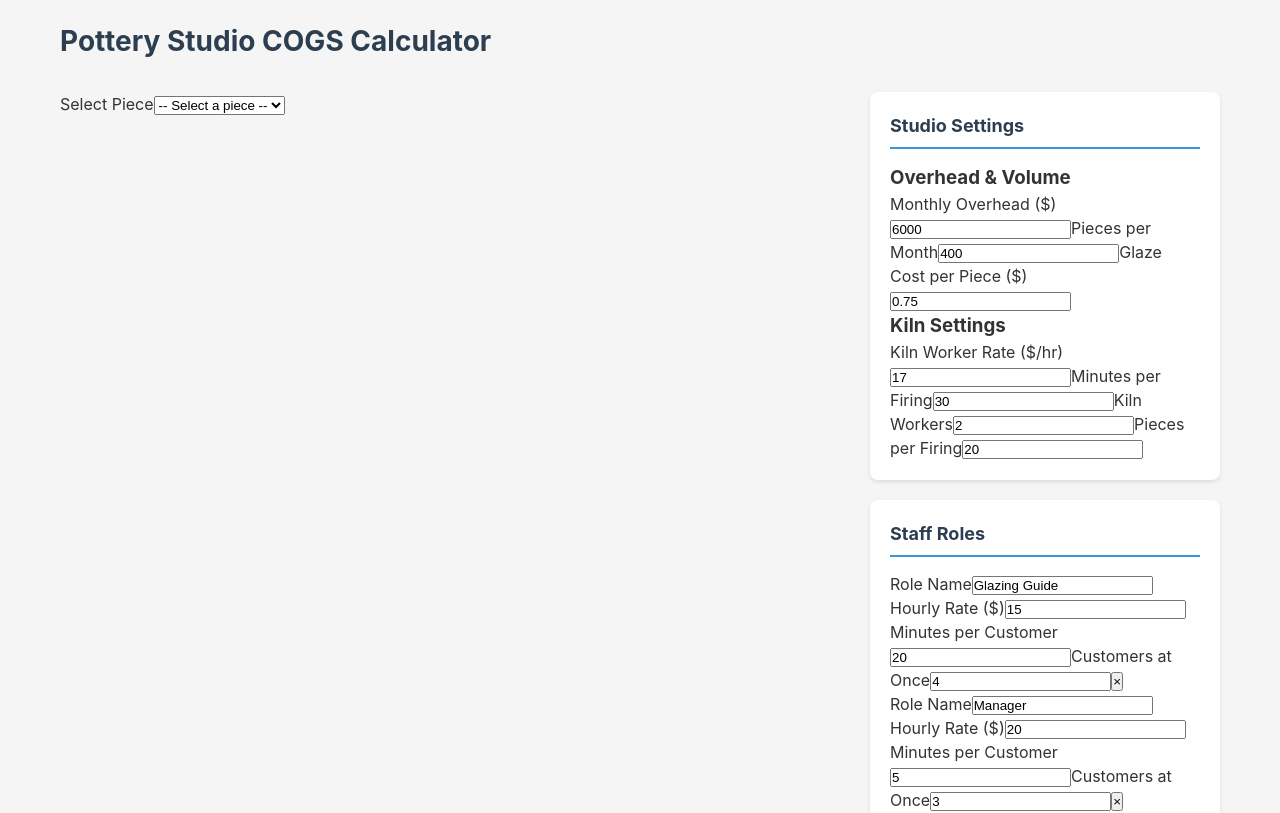
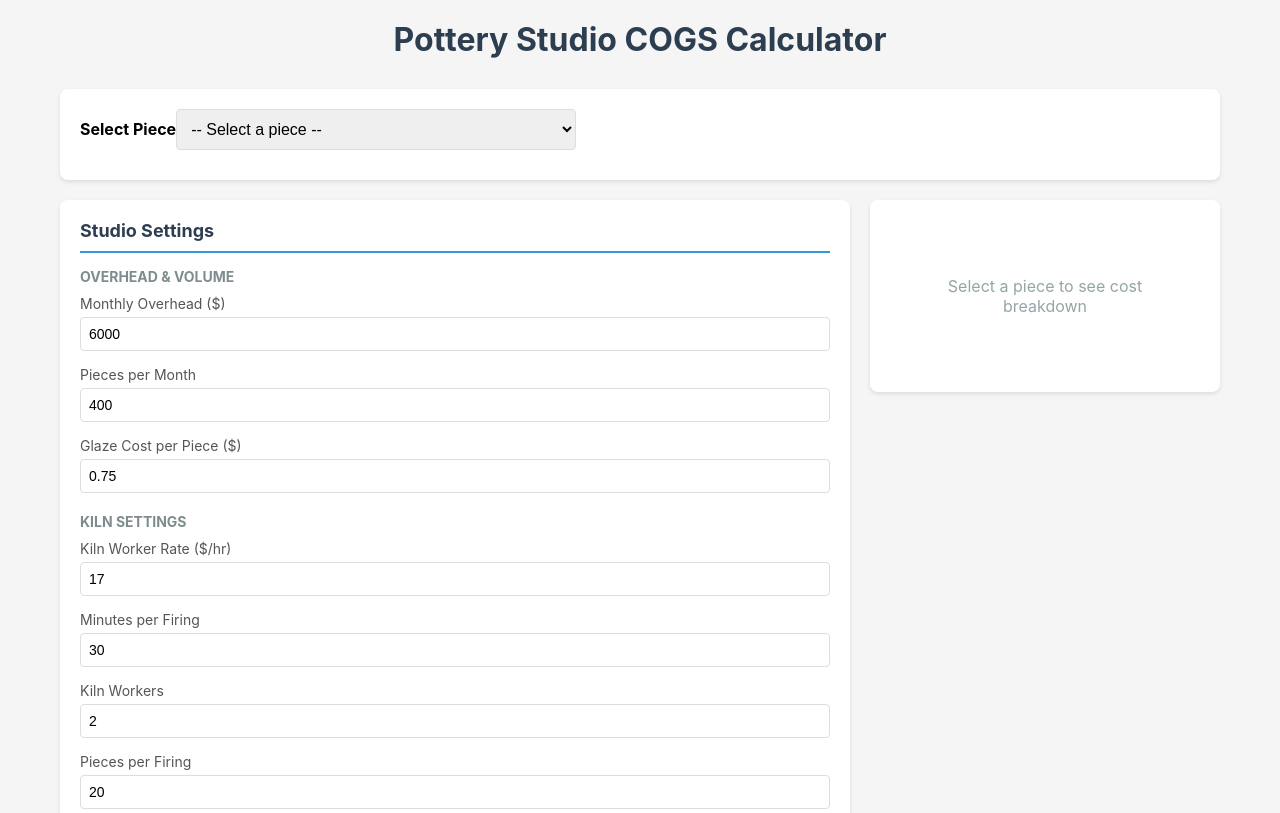
Before and after one commit to trg404/CogsCalculator, a React (Vite) app in the folder web/: page / in a window 1280 px wide. Shown: the top 813 px of the page. Built offline with nearby package versions, Linux system fonts and the light colour scheme.

Commit message:
style(pottery): update CSS for pottery studio layout

```diff
--- a/web/src/App.css
+++ b/web/src/App.css
@@ -1,14 +1,12 @@
 * {
   box-sizing: border-box;
-  margin: 0;
-  padding: 0;
 }
 
 body {
-  font-family: -apple-system, BlinkMacSystemFont, 'Segoe UI', Roboto, Oxygen, Ubuntu, sans-serif;
+  font-family: -apple-system, BlinkMacSystemFont, 'Segoe UI', Roboto, sans-serif;
+  margin: 0;
+  padding: 0;
   background: #f5f5f5;
-  color: #333;
-  line-height: 1.5;
 }
 
 .app {
@@ -18,28 +16,42 @@ body {
 }
 
 header {
+  text-align: center;
   margin-bottom: 30px;
 }
 
 header h1 {
-  font-size: 28px;
   color: #2c3e50;
+  margin: 0;
 }
 
 main {
   display: grid;
   grid-template-columns: 1fr 350px;
-  gap: 30px;
+  gap: 20px;
 }
 
-@media (max-width: 900px) {
-  main {
-    grid-template-columns: 1fr;
-  }
+.calculator-section {
+  grid-column: 1 / -1;
+  background: white;
+  padding: 20px;
+  border-radius: 8px;
+  box-shadow: 0 2px 4px rgba(0,0,0,0.1);
+}
 
-  aside {
-    order: -1;
-  }
+.calculator-section label {
+  display: block;
+  font-weight: bold;
+  margin-bottom: 10px;
+}
+
+.calculator-section select {
+  width: 100%;
+  max-width: 400px;
+  padding: 10px;
+  font-size: 16px;
+  border: 1px solid #ddd;
+  border-radius: 4px;
 }
 
 .forms-container {
@@ -50,180 +62,154 @@ main {
 
 .form-section {
   background: white;
+  padding: 20px;
   border-radius: 8px;
-  padding: 20px;
-  box-shadow: 0 2px 4px rgba(0, 0, 0, 0.1);
+  box-shadow: 0 2px 4px rgba(0,0,0,0.1);
 }
 
 .form-section h2 {
+  margin: 0 0 15px 0;
+  color: #2c3e50;
   font-size: 18px;
-  margin-bottom: 15px;
-  color: #2c3e50;
   border-bottom: 2px solid #3498db;
-  padding-bottom: 8px;
+  padding-bottom: 10px;
 }
 
-.form-card {
-  background: #f8f9fa;
-  border-radius: 6px;
-  padding: 15px;
-  margin-bottom: 15px;
+.form-section h3 {
+  margin: 15px 0 10px 0;
+  color: #7f8c8d;
+  font-size: 14px;
+  text-transform: uppercase;
 }
 
-.form-card-header {
-  display: flex;
-  justify-content: space-between;
-  align-items: center;
-  margin-bottom: 12px;
-  font-weight: 600;
-  color: #555;
+.settings-group {
+  margin-bottom: 20px;
 }
 
-.form-group {
-  margin-bottom: 12px;
+.form-section label {
+  display: block;
+  margin-bottom: 15px;
+  color: #555;
+  font-size: 14px;
 }
 
-.form-group label {
+.form-section input {
   display: block;
-  font-size: 13px;
-  font-weight: 500;
-  color: #666;
-  margin-bottom: 4px;
-}
-
-.form-group input {
   width: 100%;
-  padding: 8px 12px;
+  padding: 8px;
+  margin-top: 5px;
   border: 1px solid #ddd;
   border-radius: 4px;
   font-size: 14px;
 }
 
-.form-group input:focus {
+.form-section input:focus {
   outline: none;
   border-color: #3498db;
-  box-shadow: 0 0 0 2px rgba(52, 152, 219, 0.2);
 }
 
-.form-row {
+.piece-row,
+.role-row {
   display: grid;
-  grid-template-columns: 1fr 1fr;
-  gap: 12px;
-}
-
-.ingredients-section {
-  margin: 15px 0;
-}
-
-.ingredients-section h4 {
-  font-size: 14px;
-  color: #555;
+  grid-template-columns: repeat(auto-fit, minmax(120px, 1fr)) auto;
+  gap: 10px;
+  align-items: end;
+  padding: 10px;
+  background: #f9f9f9;
+  border-radius: 4px;
   margin-bottom: 10px;
 }
 
-.ingredient-row {
-  display: grid;
-  grid-template-columns: 2fr 1fr 1fr auto;
-  gap: 8px;
-  align-items: end;
-  margin-bottom: 8px;
+.piece-row button,
+.role-row button {
+  padding: 8px 12px;
+  background: #e74c3c;
+  color: white;
+  border: none;
+  border-radius: 4px;
+  cursor: pointer;
+  font-size: 16px;
 }
 
-.ingredient-row .form-group {
-  margin-bottom: 0;
-}
-
-.add-btn {
+.form-section > button {
+  margin-top: 10px;
+  padding: 10px 20px;
   background: #3498db;
   color: white;
   border: none;
-  padding: 10px 16px;
   border-radius: 4px;
   cursor: pointer;
   font-size: 14px;
-  font-weight: 500;
 }
 
-.add-btn:hover {
+.form-section > button:hover {
   background: #2980b9;
 }
 
-.add-btn.small {
-  padding: 6px 12px;
-  font-size: 13px;
+/* Breakdown Panel */
+.breakdown-panel {
+  background: white;
+  padding: 20px;
+  border-radius: 8px;
+  box-shadow: 0 2px 4px rgba(0,0,0,0.1);
+  position: sticky;
+  top: 20px;
+  height: fit-content;
 }
 
-.remove-btn {
-  background: #e74c3c;
-  color: white;
-  border: none;
-  width: 28px;
-  height: 28px;
-  border-radius: 4px;
-  cursor: pointer;
+.breakdown-panel h2 {
+  margin: 0 0 20px 0;
+  color: #2c3e50;
   font-size: 18px;
-  line-height: 1;
 }
 
-.remove-btn:hover {
-  background: #c0392b;
+.breakdown-panel .placeholder {
+  color: #95a5a6;
+  text-align: center;
+  padding: 40px 20px;
 }
 
-.remove-btn.small {
-  width: 24px;
-  height: 24px;
-  font-size: 16px;
-}
-
-/* Results Panel */
-.results-panel {
-  background: white;
-  border-radius: 8px;
-  padding: 20px;
-  box-shadow: 0 2px 4px rgba(0, 0, 0, 0.1);
-  position: sticky;
-  top: 20px;
-}
-
-.results-panel h2 {
-  font-size: 18px;
+.breakdown-section {
   margin-bottom: 15px;
-  color: #2c3e50;
-  border-bottom: 2px solid #27ae60;
-  padding-bottom: 8px;
-}
-
-.results-panel h3 {
-  font-size: 14px;
-  color: #666;
-  margin: 15px 0 8px;
-}
-
-.results-section {
-  margin-bottom: 15px;
-}
-
-.result-item {
-  display: flex;
-  justify-content: space-between;
-  padding: 6px 0;
-  font-size: 14px;
+  padding-bottom: 15px;
   border-bottom: 1px solid #eee;
 }
 
-.result-item:last-child {
-  border-bottom: none;
+.breakdown-section h3 {
+  margin: 0 0 10px 0;
+  color: #7f8c8d;
+  font-size: 12px;
+  text-transform: uppercase;
 }
 
-.results-summary {
-  margin-top: 20px;
-  padding-top: 15px;
-  border-top: 2px solid #eee;
+.breakdown-row {
+  display: flex;
+  justify-content: space-between;
+  padding: 5px 0;
+  font-size: 14px;
 }
 
-.results-summary .result-item.total {
+.breakdown-row.indent {
+  padding-left: 15px;
+  color: #666;
+}
+
+.breakdown-total {
+  display: flex;
+  justify-content: space-between;
+  padding-top: 15px;
   font-size: 18px;
-  font-weight: 700;
-  color: #27ae60;
-  padding-top: 10px;
+  font-weight: bold;
+  color: #2c3e50;
+  border-top: 2px solid #3498db;
 }
+
+@media (max-width: 800px) {
+  main {
+    grid-template-columns: 1fr;
+  }
+
+  .breakdown-panel {
+    position: static;
+  }
+}
```
